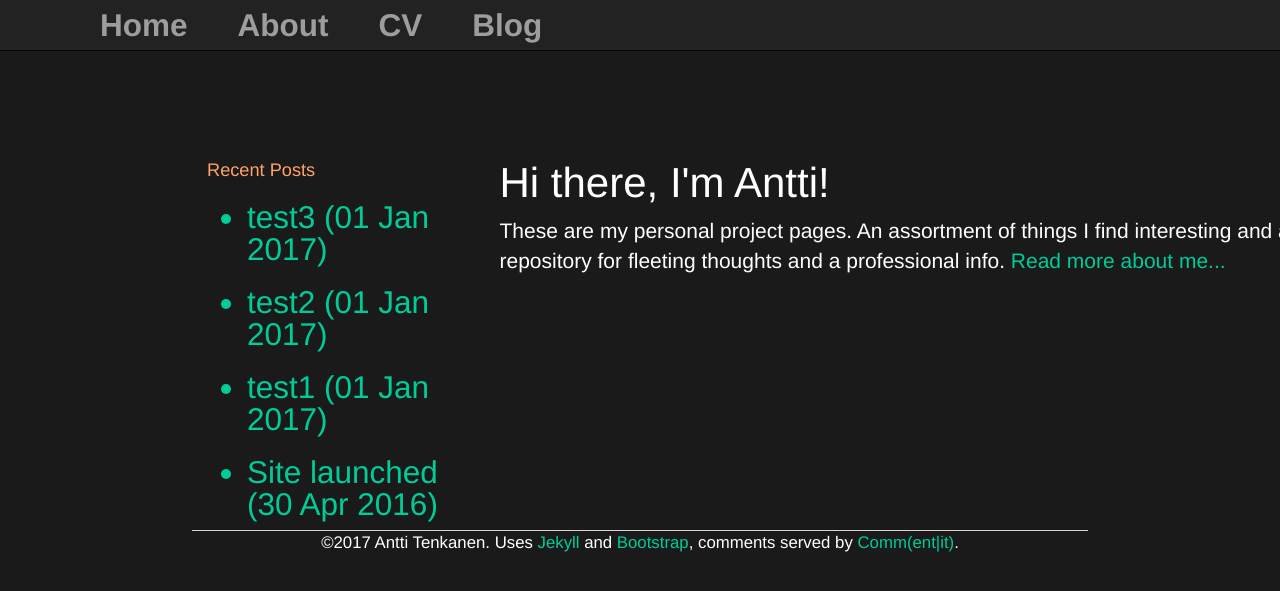
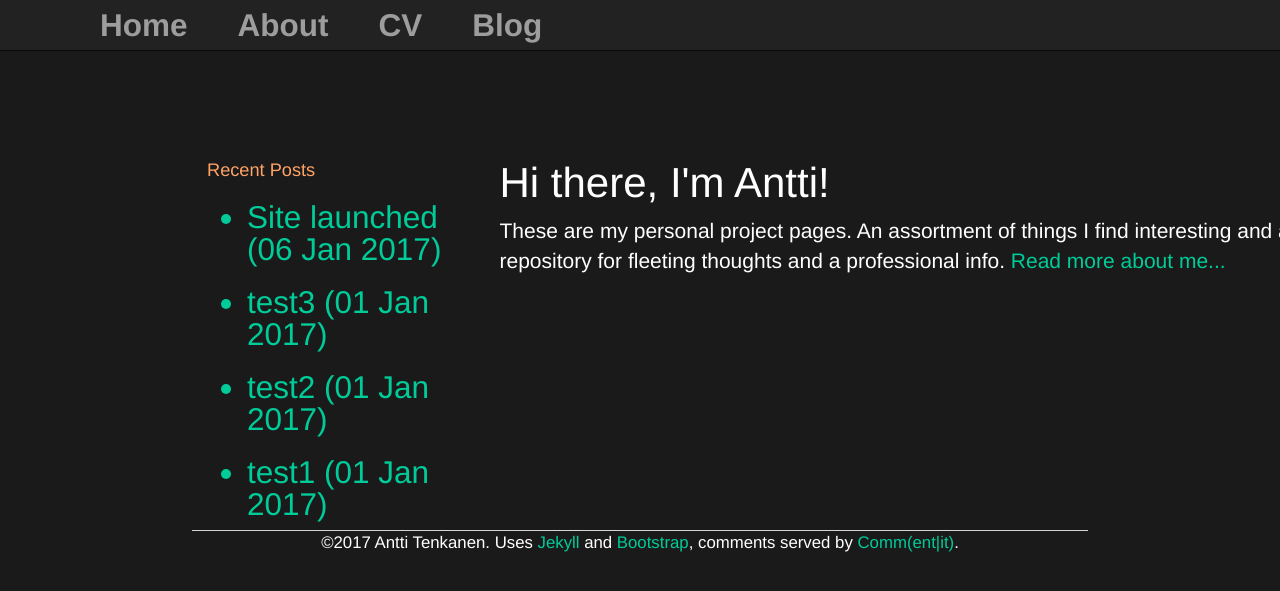
Before and after one commit to plantecophys/plantecophys, a Jekyll site: the page built from index.html, in a window 1280 px wide. Shown: the top 591 px of the page. Built offline with Jekyll 4.4.1, drawn with Linux system fonts in a browser that asks for light colours; the list of posts is cut into pages by our own code.

Commit message:
Update 2016-04-30-site-launched.md

```diff
--- a/_posts/2016-04-30-site-launched.md
+++ b/_posts/2016-04-30-site-launched.md
@@ -1,7 +1,7 @@
 ---
 layout: post
 title: Site launched
-date: 2016-04-30T00:00:00.000Z
+date: 2017-01-06
 ---
 
 So, I guess I <i>finally</i> got around to launching this website. It was a long time coming, and with me coming from no real coding background, it was a rocky road. I used to have homepages when I was a kid (some 15 years ago), but back then you didn't have to think about mobile device readability and such. All the same, I saw it as a nice little challenge for myself then and now again.
```
